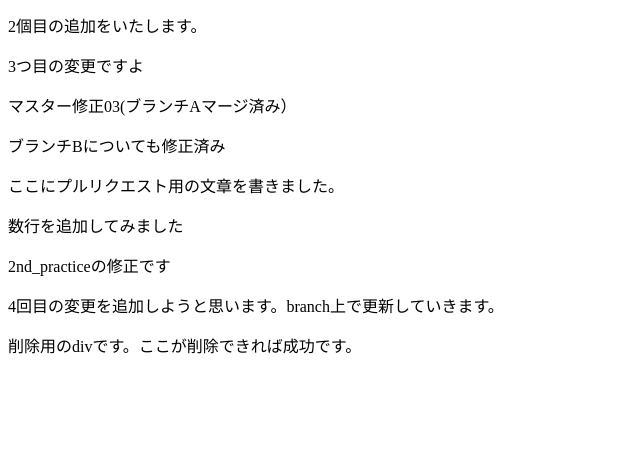
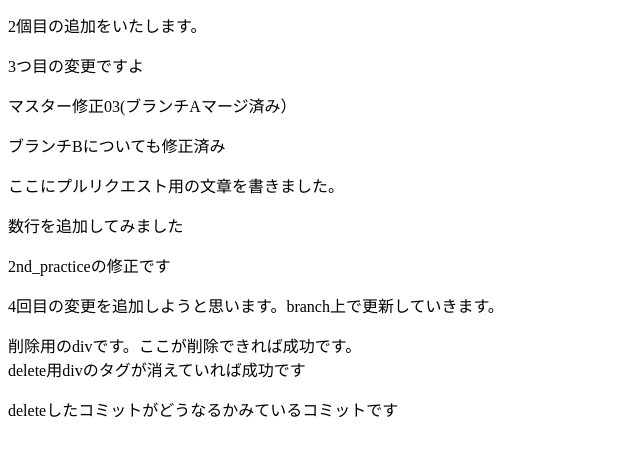
Before and after one commit to panini2518/git.project.01, a plain HTML site: page index.html in a window 1280 px wide. Shown: the part 107-562 px from the top of the page, without its empty margins (0-640 px from the left). Drawn offline with Linux system fonts and the light colour scheme.

Commit message:
2つのブランチをマージしています

```diff
--- a/index.html
+++ b/index.html
@@ -20,7 +20,10 @@
 
 <p>4回目の変更を追加しようと思います。branch上で更新していきます。</p>
 
+
 <div>削除用のdivです。ここが削除できれば成功です。</div>
+<div>delete用divのタグが消えていれば成功です</div>
+<p>deleteしたコミットがどうなるかみているコミットです</p>
 
 </body>
 </html>
```
